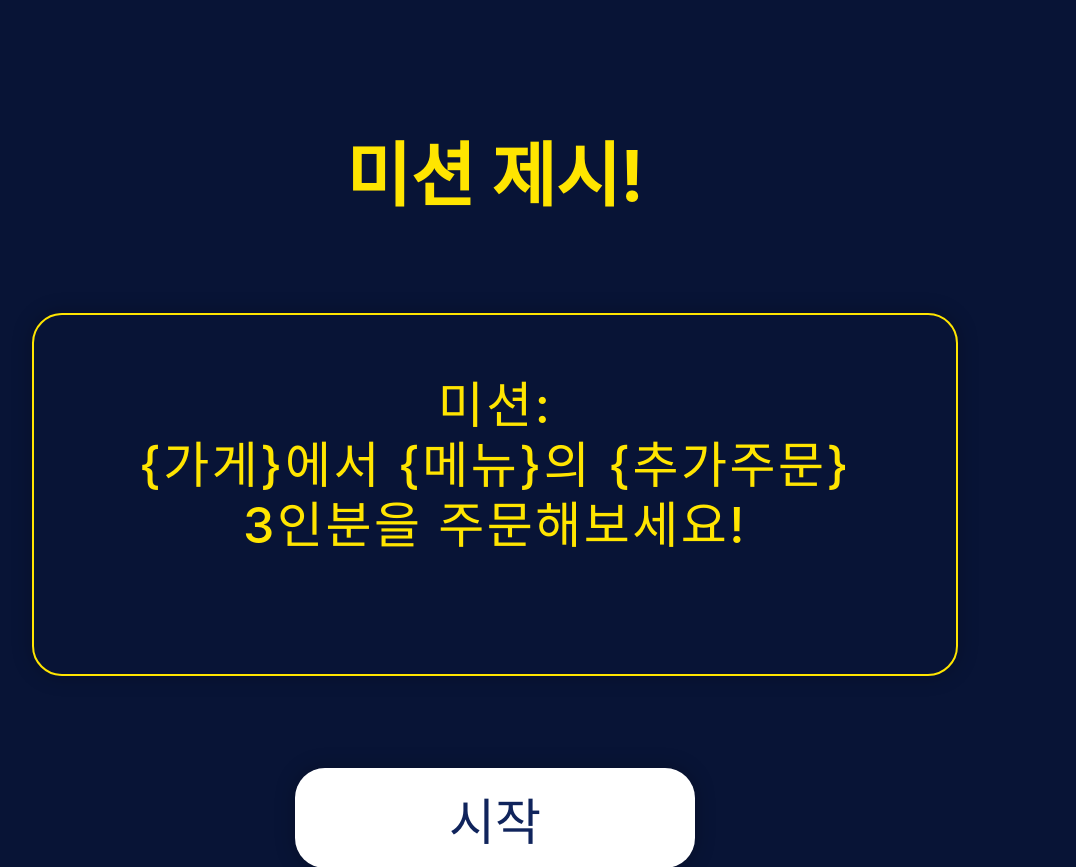
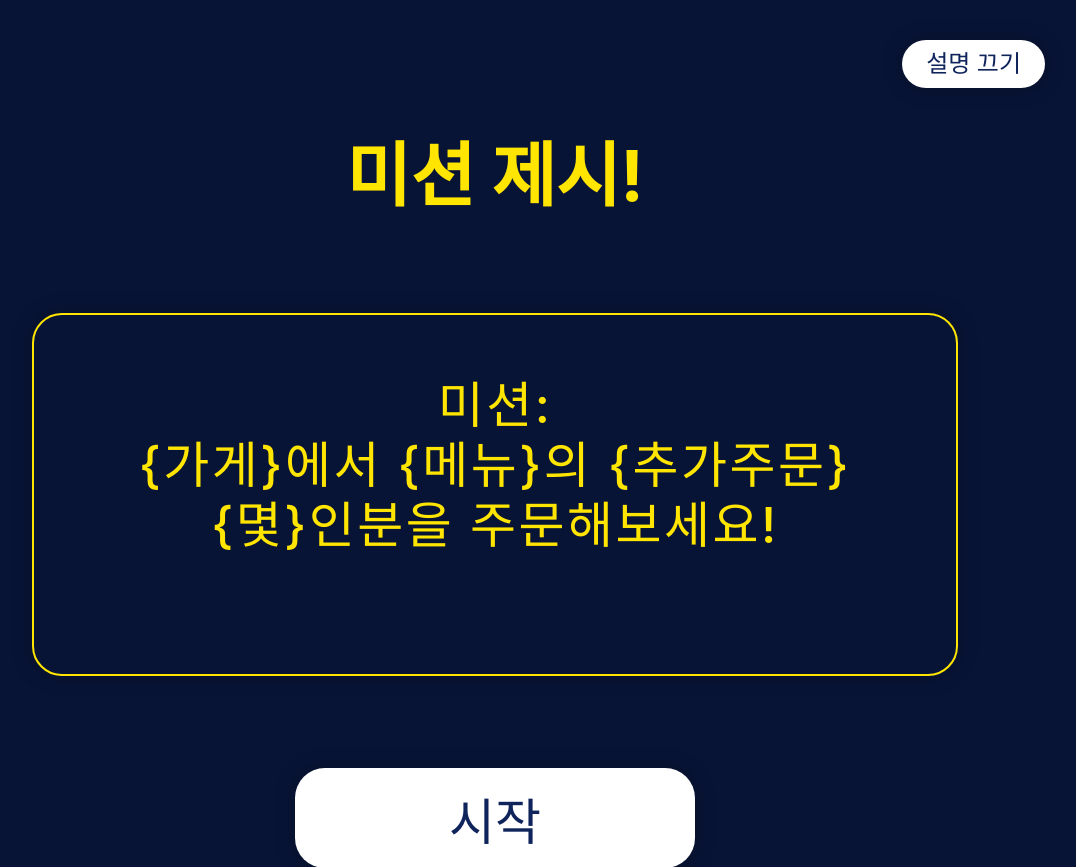
Before and after one commit to h2ew0n/hacka, a Django app: page /learning/mission/ in a window 1280 px wide. Shown: the top 867 px of the page, without its empty margins (195-1271 px from the left). Run offline with Django 5.2, Linux system fonts and the light colour scheme.

Commit message:
설명하기 아이콘 숨기기

```diff
--- a/deliverys/static/deliverys/css/learn_mission.css
+++ b/deliverys/static/deliverys/css/learn_mission.css
@@ -118,3 +118,28 @@ main {
     font-weight: 500;
     line-height: normal;
 }
+
+/* ============================================
+   설명 표시/숨김 토글 버튼
+   ============================================ */
+.guide-toggle-button {
+    position: fixed;
+    top: 40px;
+    right: 40px;
+    display: flex;
+    align-items: center;
+    justify-content: center;
+    padding: 12px 24px;
+    border: none;
+    border-radius: 30px;
+    background: #FFF;
+    box-shadow: 0 0 20px 0 rgba(0, 0, 0, 0.25);
+    cursor: pointer;
+}
+
+.guide-toggle-button span {
+    color: #10245C;
+    font-family: Inter, sans-serif;
+    font-size: 24px;
+    font-weight: 500;
+}
--- a/deliverys/static/deliverys/css/style.css
+++ b/deliverys/static/deliverys/css/style.css
@@ -113,3 +113,30 @@ main {
     height: 852px;
     background: #FFF;
 }
+
+/* ============================================
+   설명 보기 토글 (guide-toggle.js와 연동)
+   ============================================ */
+body.guide-hidden header {
+    gap: 70px;
+}
+
+body.guide-hidden .nav-left {
+    display: none;
+}
+
+body.guide-hidden .nav-container {
+    flex: 1;
+    justify-content: center;
+
+}
+
+body.guide-hidden .mobile-guide {
+    display: none;
+}
+
+body.guide-hidden .mobile-group {
+    flex: 1;
+    justify-content: center;
+    margin-left: 0;
+}
--- /dev/null
+++ b/deliverys/static/deliverys/js/guide-toggle.js
@@ -0,0 +1,26 @@
+function getGuideEnabled() {
+    var saved = localStorage.getItem('deliverys_guideEnabled');
+    return saved === null ? true : saved === 'true';
+}
+
+function applyGuideState() {
+    var enabled = getGuideEnabled();
+    // body에 'guide-hidden' 클래스를 붙였다 뗐다 함
+    // 실제 화면 변화(숨김, 가운데 정렬)는 전부 CSS가 담당
+    document.body.classList.toggle('guide-hidden', !enabled);
+    updateToggleLabel();
+}
+
+function toggleGuide() {
+    var enabled = getGuideEnabled();
+    localStorage.setItem('deliverys_guideEnabled', (!enabled).toString());
+    applyGuideState();
+}
+
+function updateToggleLabel() {
+    var label = document.getElementById('guide-toggle-label');
+    if (!label) return;
+    label.textContent = getGuideEnabled() ? '설명 끄기' : '설명 켜기';
+}
+
+document.addEventListener('DOMContentLoaded', applyGuideState);
--- a/deliverys/templates/deliverys/base.html
+++ b/deliverys/templates/deliverys/base.html
@@ -47,6 +47,8 @@
             </div>
         </div>
     </main>
+
+    <script src="{%static 'deliverys/js/guide-toggle.js' %}"></script>
     {% block extra_js %}
     {% endblock %}
 </body>
--- a/deliverys/templates/deliverys/learn_mission.html
+++ b/deliverys/templates/deliverys/learn_mission.html
@@ -9,16 +9,21 @@
 {% block guide %}{% endblock %}
 
 {% block mobile_ui %}
+<button type="button" class="guide-toggle-button" onclick="toggleGuide()">
+    <span id="guide-toggle-label">설명 끄기</span>
+</button>
+
 <h1 class="mission-title">미션 제시!</h1>
 
 <div class="mission-card">
     <p class="mission-text">
         미션:<br>
-        {가게}에서 {메뉴}의 {추가주문} {{count}}인분을 주문해보세요!
+        {가게}에서 {메뉴}의 {추가주문} {몇}인분을 주문해보세요!
     </p>
 </div>
 
 <a href="{% url 'deliverys:learn_search' %}" class="start-button">
     <span>시작</span>
 </a>
+
 {% endblock %}
```
